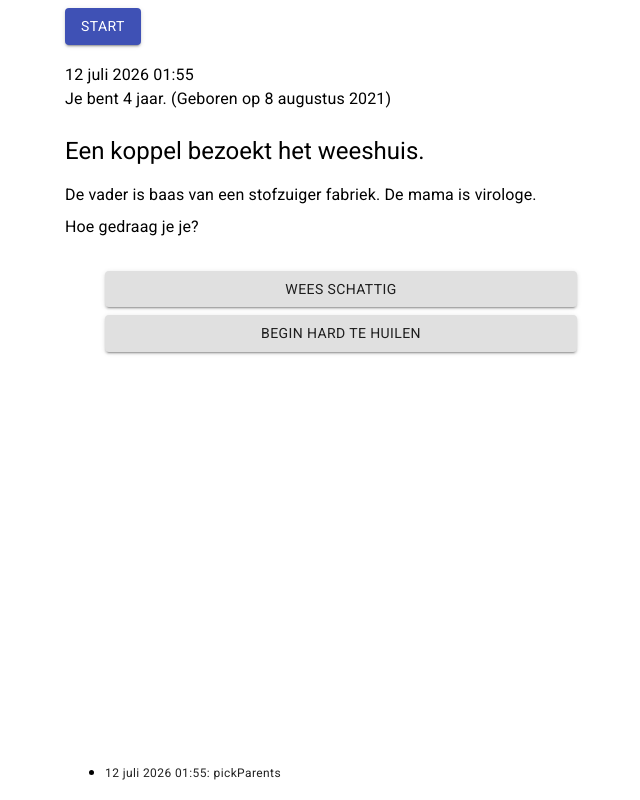
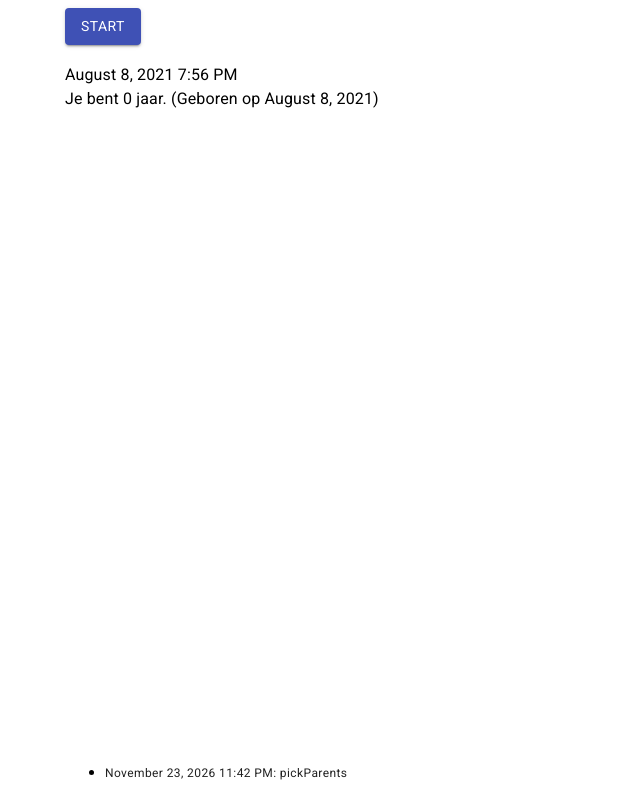
Before and after one commit to ThomasStock/onehundredyears, a React (Create React App) app: page / in a window 1280 px wide. Shown: the whole page, without its empty margins (299-939 px from the left). Built offline with nearby package versions, Linux system fonts and the light colour scheme.

Commit message:
use redux

```diff
--- a/package.json
+++ b/package.json
@@ -6,6 +6,7 @@
 		"@fontsource/roboto": "^4.5.0",
 		"@material-ui/core": "^4.12.3",
 		"@material-ui/styles": "^4.11.4",
+		"@reduxjs/toolkit": "^1.8.0",
 		"@testing-library/jest-dom": "^5.14.1",
 		"@testing-library/react": "^11.2.7",
 		"@testing-library/user-event": "^12.8.3",
@@ -19,6 +20,7 @@
 		"prettier": "^2.3.2",
 		"react": "^17.0.2",
 		"react-dom": "^17.0.2",
+		"react-redux": "^7.2.6",
 		"react-scripts": "4.0.3",
 		"typescript": "^4.3.5",
 		"web-vitals": "^1.1.2"
--- /dev/null
+++ b/src/hooks.ts
@@ -0,0 +1,6 @@
+import { TypedUseSelectorHook, useDispatch, useSelector } from 'react-redux'
+import type { RootState, AppDispatch } from './store'
+
+// Use throughout your app instead of plain `useDispatch` and `useSelector`
+export const useAppDispatch = () => useDispatch<AppDispatch>()
+export const useAppSelector: TypedUseSelectorHook<RootState> = useSelector
--- a/src/index.js
+++ b/src/index.js
@@ -1,11 +1,15 @@
 import React from 'react'
 import ReactDOM from 'react-dom'
+import { Provider } from 'react-redux'
 import App from './App'
 import '@fontsource/roboto'
+import { store } from './store'
 
 ReactDOM.render(
 	<React.StrictMode>
-		<App />
+		<Provider store={store}>
+			<App />
+		</Provider>
 	</React.StrictMode>,
 	document.getElementById('root'),
 )
--- a/src/life/events/EventComponent.tsx
+++ b/src/life/events/EventComponent.tsx
@@ -1,11 +1,11 @@
 import { Box, Button, Typography } from '@material-ui/core'
-import { Dispatch } from 'react'
+import { AppDispatch } from '../../store'
 import registry from './registry'
 import { EventConfig, EventDate } from './types'
 
 interface Props {
 	eventDate: EventDate
-	dispatch: Dispatch<{ type: string; payload: any }>
+	dispatch: AppDispatch
 }
 
 const EventComponent = ({ eventDate, dispatch }: Props) => {
--- a/src/life/events/data/pickParents.tsx
+++ b/src/life/events/data/pickParents.tsx
@@ -1,6 +1,5 @@
 import { Box, Typography } from '@material-ui/core'
-import { Dispatch } from 'react'
-import { AddFamiliyAction, Stats } from '../../reducer'
+import { lifeActions, Stats } from '../../reducer'
 import { EventConfig } from '../types'
 import { getRandomFromArray } from '../utils'
 
@@ -83,9 +82,9 @@ export const createPickParents = (): EventConfig => {
 			{
 				key: 'cute',
 				description: 'Wees schattig',
-				onSelect: (dispatch: Dispatch<AddFamiliyAction>) => {
+				onSelect: (dispatch) => {
 					console.log('dispatching add family')
-					dispatch({ type: 'addFamily', payload: { dad, mom } })
+					dispatch(lifeActions.addFamily({ dad, mom }))
 				},
 			},
 			{
--- a/src/life/events/types.ts
+++ b/src/life/events/types.ts
@@ -1,5 +1,6 @@
 import { Dayjs } from 'dayjs'
-import React, { Dispatch } from 'react'
+import React from 'react'
+import { AppDispatch } from '../../store'
 
 interface EventAge {
 	min?: number
@@ -9,7 +10,7 @@ interface EventAge {
 interface ChoiceData {
 	key: string
 	description: string
-	onSelect: (dispatch: Dispatch<{ type: string; payload: any }>) => void
+	onSelect: (dispatch: AppDispatch) => void
 }
 
 export interface EventConfig {
--- a/src/life/reducer.ts
+++ b/src/life/reducer.ts
@@ -1,8 +1,11 @@
-import { Dayjs } from 'dayjs'
+import dayjs, { Dayjs } from 'dayjs'
 import { Parent } from './events/data/pickParents'
 import { getEventConfig } from './events/registry'
 import { EventConfig, EventDate } from './events/types'
 import { generateEvent } from './events/utils'
+
+import { createSlice, PayloadAction } from '@reduxjs/toolkit'
+import type { RootState } from '../store'
 
 export interface Stats {
 	wealth?: number
@@ -21,48 +24,87 @@ interface State {
 	family: Family
 }
 
-export const init = (birthDate: Dayjs): State => {
-	return {
-		birthDate,
-		date: birthDate,
-		running: false,
-		events: [generateEvent(birthDate, getEventConfig('pickParents') as EventConfig)],
-		family: {},
-	}
+const birthDate = dayjs()
+
+const initialState: State = {
+	birthDate,
+	date: birthDate,
+	running: false,
+	events: [],
+	family: {} as Family,
 }
 
-type Action<T = undefined> = {
-	type: string
-	payload?: T
-}
+// export const born = (birthDate: Dayjs): State => {
+// 	return {
+// 		birthDate,
+// 		date: birthDate,
+// 		running: false,
+// 		events: [generateEvent(birthDate, getEventConfig('pickParents') as EventConfig)],
+// 		family: {},
+// 	}
+// }
 
-const action =
-	<T = undefined>(type: string) =>
-	(payload: T): Action<T> => ({
-		type,
-		payload,
-	})
+// type Action<T = undefined> = {
+// 	type: string
+// 	payload?: T
+// }
 
-export const addFamily = action<Partial<Family>>('addFamily')
-export const progress = action<Dayjs>('progress')
+// const action =
+// 	<T = undefined>(type: string) =>
+// 	(payload: T): Action<T> => ({
+// 		type,
+// 		payload,
+// 	})
+
+// export const addFamily = action<Partial<Family>>('addFamily')
+// export const progress = action<Dayjs>('progress')
 
 //export const newReducer = createReducer(state)
 
-export const reducer = (state: State, action: Action): State => {
-	switch (action.type) {
-		case 'start':
-			return { ...state, running: true }
-		case 'stop':
-			return { ...state, running: false }
-		case 'progress':
-			return { ...state, date: action.payload }
-		case 'newEvent':
-			return { ...state, events: [...state.events, action.payload] }
-		case 'addFamily':
-			return { ...state, family: { ...action.payload } }
-		case 'reset':
-			return init(action.payload)
-		default:
-			throw new Error()
-	}
-}
+// const reducer = (state: State, action: Action): State => {
+// 	switch (action.type) {
+// 		case 'start':
+// 			return { ...state, running: true }
+// 		case 'stop':
+// 			return { ...state, running: false }
+// 		case 'progress':
+// 			return { ...state, date: action.payload }
+// 		case 'newEvent':
+// 			return { ...state, events: [...state.events, action.payload] }
+// 		case 'addFamily':
+// 			return { ...state, family: { ...action.payload } }
+// 		case 'reset':
+// 			return init(action.payload)
+// 		default:
+// 			throw new Error()
+// 	}
+// }
+
+export const lifeSlice = createSlice({
+	name: 'life',
+	initialState,
+	reducers: {
+		start: (state) => {
+			state.running = true
+		},
+		stop: (state) => {
+			state.running = false
+		},
+		progress: (state, action: PayloadAction<Dayjs>) => {
+			state.date = action.payload
+		},
+		newEvent: (state, action: PayloadAction<EventDate>) => {
+			state.events = [...state.events, action.payload]
+		},
+		addFamily: (state, action: PayloadAction<Family>) => {
+			state.family = action.payload
+		},
+	},
+})
+
+export const lifeActions = lifeSlice.actions
+
+// Other code such as selectors can use the imported `RootState` type
+export const selectLife = (state: RootState) => state.life
+
+export default lifeSlice.reducer
--- a/src/life/useLife.tsx
+++ b/src/life/useLife.tsx
@@ -1,29 +1,35 @@
 import dayjs from 'dayjs'
-import { useEffect, useMemo, useReducer } from 'react'
-import { init, reducer } from './reducer'
+import { useEffect, useMemo } from 'react'
+import { lifeActions, selectLife } from './reducer'
 import anime, { AnimeInstance } from 'animejs'
-import { getNextEvent } from './events/utils'
+import { generateEvent, getNextEvent } from './events/utils'
 
-import './events/registerEvents'
+import { useAppDispatch, useAppSelector } from '../hooks'
+import { getEventConfig } from './events/registry'
+import { EventConfig } from './events/types'
 
-const QUICK_START = true
+const QUICK_START = false
 
 let animation: AnimeInstance
 
 const useLife = () => {
-	const [state, dispatch] = useReducer(reducer, dayjs(), init)
-	const { date, events } = state
+	const dispatch = useAppDispatch()
+	const state = useAppSelector(selectLife)
+	const { date, events, birthDate } = state
+
 	const nextEvent = useMemo(() => getNextEvent(events), [events])
-	const currentEvent = nextEvent.date.valueOf() === date.valueOf() ? nextEvent : undefined
+	const currentEvent = nextEvent?.date.valueOf() === date.valueOf() ? nextEvent : undefined
 
 	useEffect(() => {
+		dispatch(lifeActions.newEvent(generateEvent(birthDate, getEventConfig('pickParents') as EventConfig)))
+
 		if (QUICK_START) {
 			start()
 		}
 	}, [])
 
 	const start = () => {
-		dispatch({ type: 'start' })
+		dispatch(lifeActions.start())
 
 		if (animation && !animation.completed) {
 			animation.play()
@@ -33,11 +39,11 @@ const useLife = () => {
 		const currentAnimation = { ticks: date.valueOf() }
 		animation = anime({
 			targets: currentAnimation,
-			ticks: nextEvent.date.valueOf(),
+			ticks: nextEvent?.date.valueOf(),
 			duration: QUICK_START ? 200 : 3000,
 
-			change: (anim) => {
-				dispatch({ type: 'progress', payload: dayjs(currentAnimation.ticks) })
+			change: (_anim) => {
+				dispatch(lifeActions.progress(dayjs(currentAnimation.ticks)))
 			},
 			easing: function (el, i, total) {
 				const pow = Math.pow
@@ -46,8 +52,8 @@ const useLife = () => {
 				}
 			},
 			complete: () => {
-				dispatch({ type: 'progress', payload: nextEvent.date })
-				dispatch({ type: 'stop' })
+				dispatch(lifeActions.progress(nextEvent.date))
+				dispatch(lifeActions.stop())
 			},
 		})
 	}
--- /dev/null
+++ b/src/store.ts
@@ -0,0 +1,15 @@
+import { configureStore } from '@reduxjs/toolkit'
+
+import './life/events/registerEvents'
+import lifeReducer from './life/reducer'
+
+export const store = configureStore({
+	reducer: {
+		life: lifeReducer,
+	},
+})
+
+// Infer the `RootState` and `AppDispatch` types from the store itself
+export type RootState = ReturnType<typeof store.getState>
+// Inferred type: {posts: PostsState, comments: CommentsState, users: UsersState}
+export type AppDispatch = typeof store.dispatch
```
Also changed, not shown: 1 other file (tests, documents, lock files or other folders).
